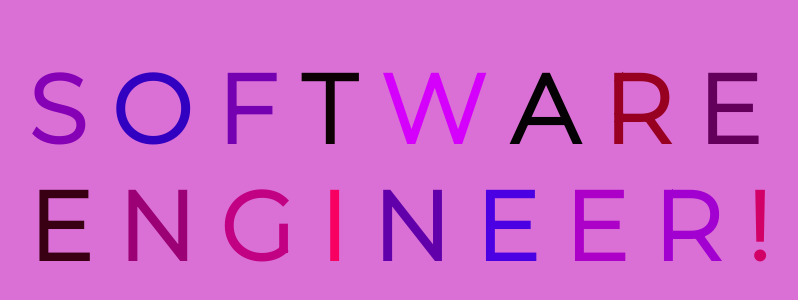
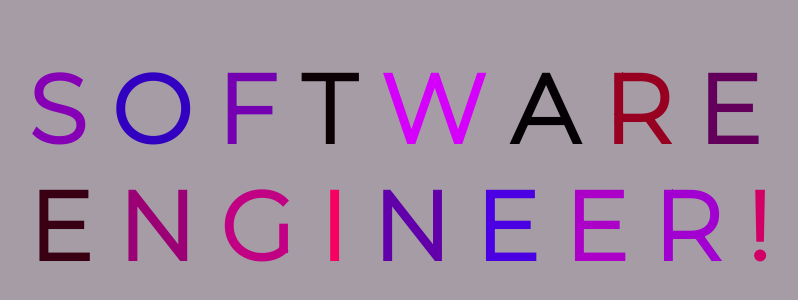
Before and after one commit to stejeda21/AnimatedTextGitDemo, a plain HTML site: page index.html in a window 1280 px wide. Shown: the part 240-540 px from the top of the page, without its empty margins (241-1039 px from the left). Drawn offline with Linux system fonts and the light colour scheme.

Commit message:
change BG color to light gray

```diff
--- a/app.css
+++ b/app.css
@@ -3,7 +3,7 @@ body {
     justify-content: center;
     align-items: center;
     height: 100vh;
-    background-color: orchid;
+    background-color: rgb(165, 156, 165);
 }
 
 h1 {
```
